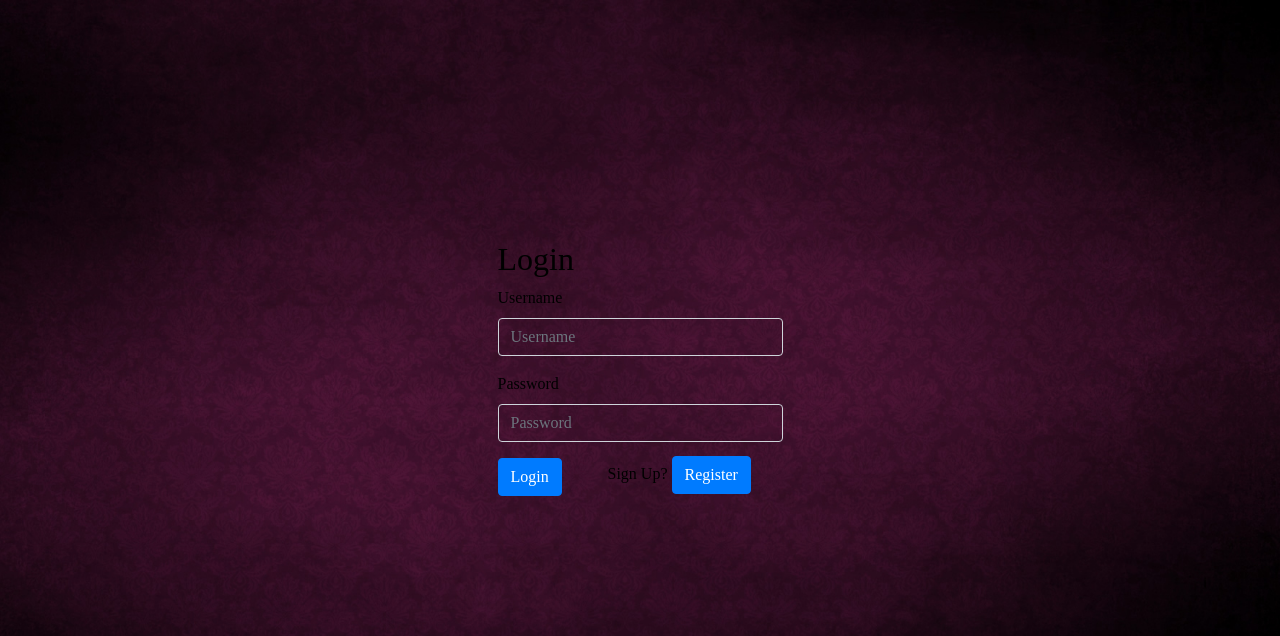
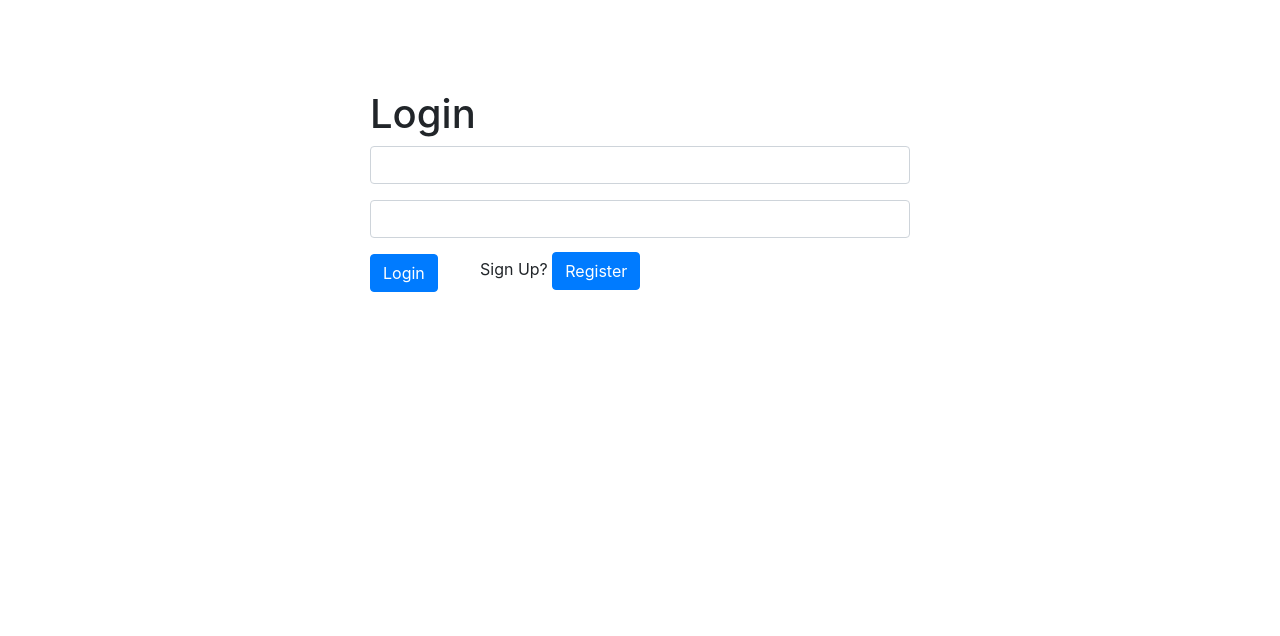
Before and after one commit to bharath2612/student-db, a PHP site: page /login.php in a window 1280 px wide. Shown: the top 636 px of the page. Run offline with PHP 8.4, Linux system fonts and the light colour scheme.

Commit message:
Updated login.php
made a few UI changes to the original login page

```diff
--- a/login.php
+++ b/login.php
@@ -2,33 +2,48 @@
 <html>
 <head>
 	<title> user login and registration </title>
-    <link rel="stylesheet" type="text/css" href="styler.css">
+    <link rel="stylesheet" type="text/css" href="loginstyler.css">
 	<link rel="stylesheet" type="text/css" href="https://stackpath.bootstrapcdn.com/bootstrap/4.3.1/css/bootstrap.min.css">
+	<script src="https://cdnjs.cloudflare.com/ajax/libs/jquery/3.4.1/jquery.min.js">
+		</script>
 </head>
 <body>
 <div class = "container">
    	<div class = "login-box">
 		<div class = "row">
-			<div style="margin: 90px auto;"class = "col-md-6 login-left">
-					<h2>Login</h2>
+			<div style="margin: 90px auto;" class = "col-md-6 login-left">
+					<h1>Login</h1>
 					<form action="validation.php" method="post" autocomplete="off">
 						<div class ="form-group">
-							<label> Username </label>
-							<input type = "text" name = "user" class = "form-control" required placeholder="Username">
+
+							<input type = "text" name = "user" class = "form-control" >
+							<span data-placeholder="Username"></span>
 						</div>
 						<div class="form-group">
-							<label> Password</label>
-							<input  type = "password" name = "password" class = "form-control" required placeholder="Password">
+
+							<input  type = "password" name = "password" class = "form-control" >
+							<span data-placeholder="Password"></span>
 						</div>
-						<button type="submit" class="btn btn-primary"> Login </button>
+						<button type="submit" class="btn btn-primary" onclick="validation.php"> Login </button>
 					</form>
-						<form action="register.php" method="post">
+						<form action="register.php" method="post" autocomplete="off">
 							<div style="margin-left: 110px; margin-top: -40px;"class ="form group">
 
 								<label> Sign Up?     <td></td> </label>
-								<button type="submit" class="btn btn-primary"> Register </button>
+								<button type="submit" class="btn btn-primary" onclick="register.php"> Register </button>
 							</div>
 						</form>
+							<script type="text/javascript">
+								$(".form-group input").on("focus",function(){
+									$(this).addClass("focus");
+								});
+
+
+								$(".form-group input").on("blur",function(){
+									if($(this).val()=='')
+									$(this).removeClass("focus");
+								});
+							</script>
 				</div>
 			</div>
 		</div>
```
